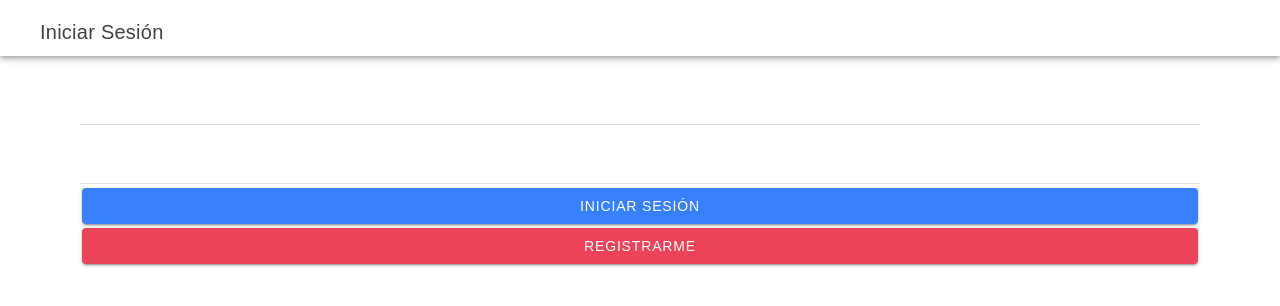
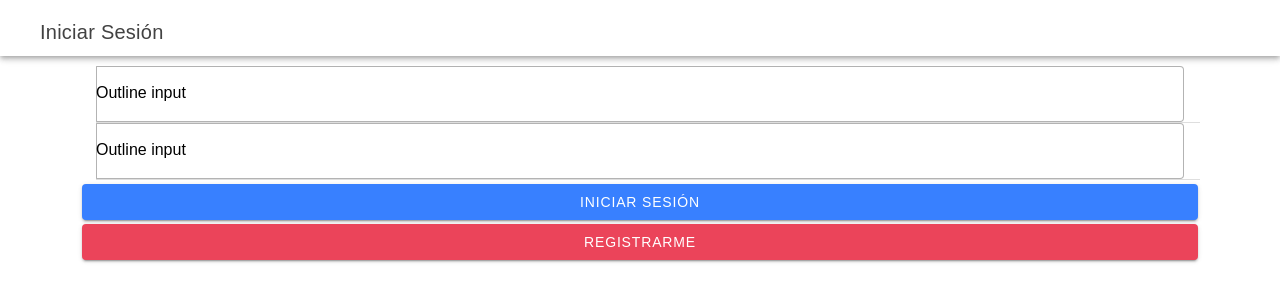
Before and after one commit to Migueliyo/Move-Up, a React (Vite) app: page / in a window 1280 px wide. Shown: the top 306 px of the page. Built offline with nearby package versions, Linux system fonts and the light colour scheme; no server answers; what pullstate would draw is missing.

Commit message:
Cambiando frontend login

```diff
--- a/src/pages/Login.tsx
+++ b/src/pages/Login.tsx
@@ -1,4 +1,4 @@
-import { IonButton, IonButtons, IonCol, IonContent, IonGrid, IonHeader, IonInput, IonItem, IonItemGroup, IonLabel, IonMenuButton, IonPage, IonRow, IonText, IonTitle, IonToolbar } from '@ionic/react';
+import { IonAlert, IonButton, IonButtons, IonCol, IonContent, IonGrid, IonHeader, IonInput, IonItem, IonItemGroup, IonLabel, IonMenuButton, IonPage, IonRow, IonText, IonTitle, IonToolbar } from '@ionic/react';
 import { useRef, useState } from 'react';
 import firebase from '../firebase/firebase';
 import { Props } from '../model/props';
@@ -47,21 +47,23 @@ const Login = ({ history }: Props) => {
                         <IonCol>
                             <IonItemGroup>
                                 <IonItem>
-                                    <IonLabel>
-                                        <IonInput ref={refEmail as any} onIonChange={resetError} type='email' placeholder='Email' />
-                                    </IonLabel>
+                                    <IonInput ref={refEmail as any} onIonChange={resetError} type='email' placeholder='Email' label="Outline input" labelPlacement="floating" fill="outline"></IonInput>
                                 </IonItem>
                                 <IonItem>
-                                    <IonLabel>
-                                        <IonInput ref={refPassword as any} onIonChange={resetError} type='password' placeholder='Contraseña' />
-                                    </IonLabel>
+                                    <IonInput ref={refPassword as any} onIonChange={resetError} label="Outline input" type='password' labelPlacement="floating" fill="outline" placeholder='Contraseña'></IonInput>
                                 </IonItem>
                             </IonItemGroup>
                             {
                                 loginError && (
-                                    <div>
-                                        <IonText color="danger">Email o contraseña incorrecta</IonText>
-                                    </div>
+                                    <IonAlert
+                                        isOpen={loginError}
+                                        trigger="present-alert"
+                                        header="Alerta"
+                                        subHeader="Fallo al iniciar sesión"
+                                        message="Email o contraseña incorrectos"
+                                        buttons={['OK']}
+                                        onDidDismiss={() => setLoginError(false)}
+                                    ></IonAlert>
                                 )
                             }
                             <IonButton expand='block' onClick={onLogin}>Iniciar Sesión</IonButton>
@@ -70,7 +72,6 @@ const Login = ({ history }: Props) => {
                         </IonCol>
                     </IonRow>
                 </IonGrid>
-
             </IonContent>
         </IonPage >
     );
```
